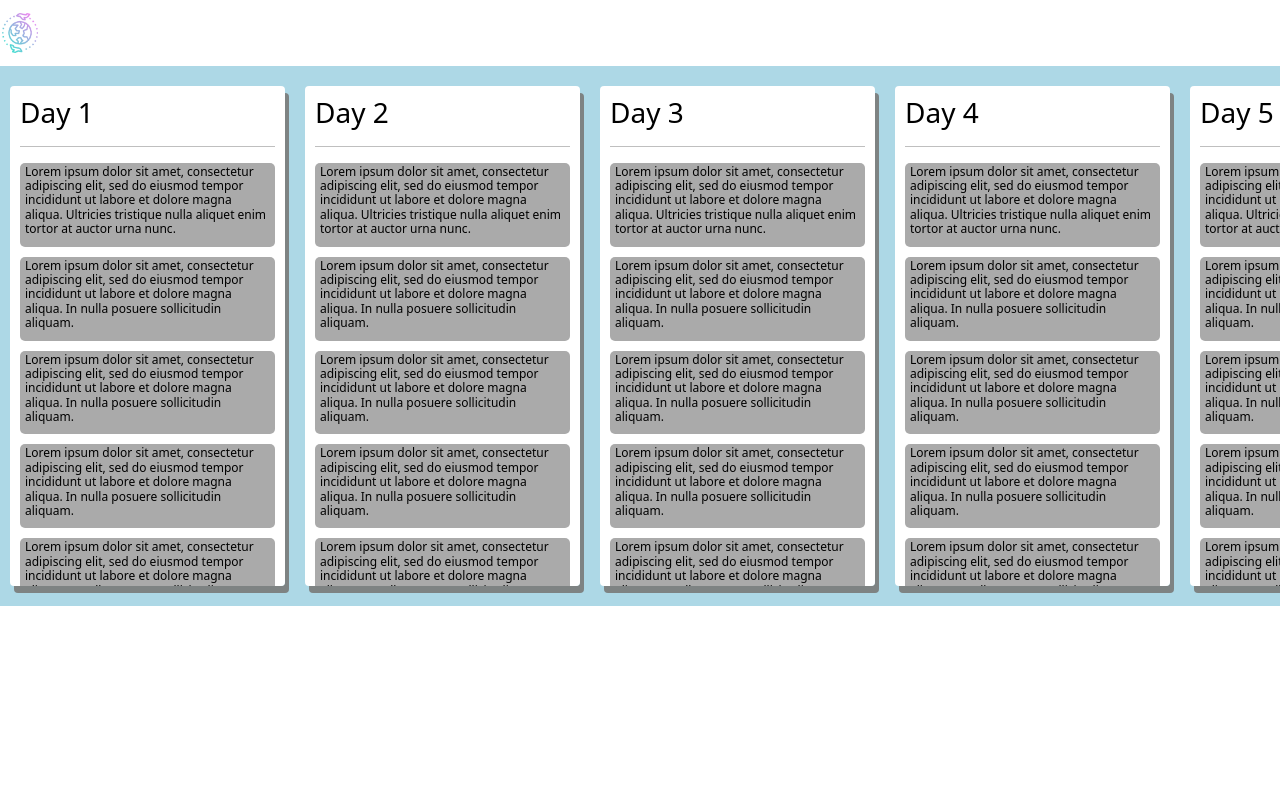
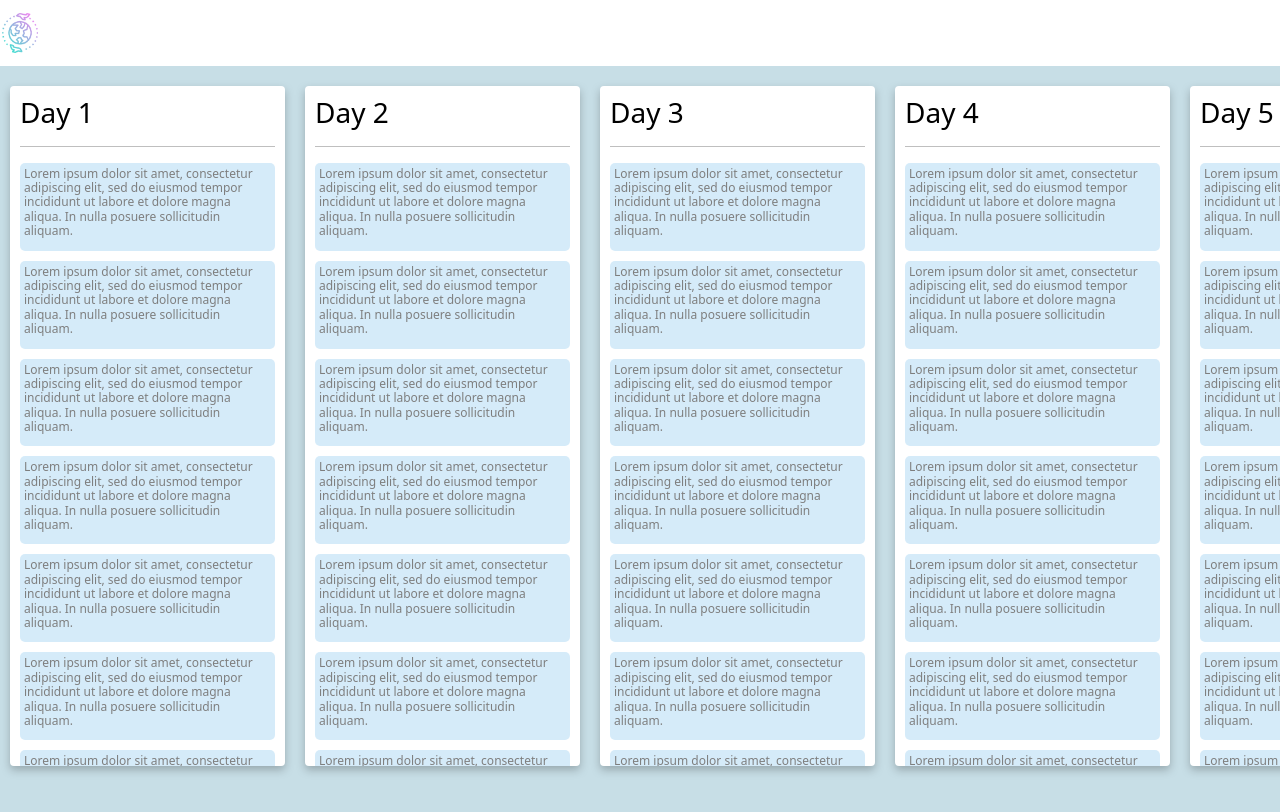
Before and after one commit to winnie-zhu/calhacks-wanderwise, a React (Vite) app in the folder frontend/: page /results in a window 1280 px wide. Shown: the top 812 px of the page. Built offline with nearby package versions, Linux system fonts and the light colour scheme.

Commit message:
what i have so far

```diff
--- /dev/null
+++ b/frontend/src/Components/DayCard.jsx
@@ -0,0 +1,26 @@
+import TextBlock from "./TextBlock";
+
+
+const filler_text =
+  "Lorem ipsum dolor sit amet, consectetur adipiscing elit, sed do eiusmod tempor incididunt ut labore et dolore magna aliqua. In nulla posuere sollicitudin aliquam.";
+const tempArr = [0, 1, 2, 3, 4, 5, 6, 7];
+function DayCard(props) {
+  return (
+    <div className="scroll-container">
+      <div className="day-itinerary">
+        <h1>Day {props.day}</h1>
+        <hr />
+        <div>
+          {tempArr.map((id) => {
+            return <TextBlock text={filler_text} category="airport" />;
+          })}
+        </div>
+        <div className="price">
+          <h2>Price: </h2>
+        </div>
+      </div>
+    </div>
+  );
+}
+
+export default DayCard;
--- /dev/null
+++ b/frontend/src/Components/TextBlock.css
@@ -0,0 +1,48 @@
+.activity {
+    background-color: #add0bb;
+    opacity: .5;
+}
+
+.activity :hover {
+    background-color: #68967b;
+}
+
+.food {
+    background-color: #ffe5d9;
+    opacity: .5;
+}
+
+.food :hover {
+    background-color: #d9b2a0;
+}
+
+
+.airport {
+    background-color: #acd8f4;
+    opacity: .5;
+}
+
+.airport :hover {
+    background-color: #749ab2;
+}
+
+.default {
+    background-color: #ced4da;
+    /* background-color: #4572a0; */
+    opacity: .5;
+}
+
+.default :hover {
+    background-color: #bac0c6;
+}
+
+.text-box {
+    cursor: pointer;
+	margin: 10px 0;
+	border-radius: 5px;
+}
+
+.text-content {
+    padding: 4px;
+    border-radius: 5px;
+}
--- /dev/null
+++ b/frontend/src/Components/TextBlock.jsx
@@ -0,0 +1,18 @@
+import "./TextBlock.css";
+
+const categories = ["activity", "food", "airport"];
+
+function TextBlock(props) {
+  //   const backgroundColor = color_map[props.type] || color_map["default"];
+
+  const color = categories.includes(props.category) ? props.category : "default";
+  return (
+    <div className={"text-box " + color}>
+      <div className="text-content">
+        <h2>{props.text}</h2>
+      </div>
+    </div>
+  );
+}
+
+export default TextBlock;
--- a/frontend/src/pages/Planning.jsx
+++ b/frontend/src/pages/Planning.jsx
@@ -18,7 +18,7 @@ function Planning() {
     setNumberOfDays(e.target.value);
   };
 
-  const handleSubmit = (e) => {
+  const handleSubmit = async (e) => {
     const data = {
       destination: destination,
       numberOfDays: numberOfDays,
@@ -27,22 +27,22 @@ function Planning() {
     console.log("clicked");
     console.log(data);
 
-    // // Make a POST request to your backend API
-    // fetch('/api/your-endpoint', {
-    //   method: 'POST',
-    //   headers: {
-    //     'Content-Type': 'application/json',
-    //   },
-    //   body: JSON.stringify(data),
-    // })
-    //   .then((response) => response.json())
-    //   .then((data) => {
-    //     console.log('Success:', data.message);
-    //     // setResponseMessage(data.message);
-    //   })
-    //   .catch((error) => {
-    //     console.error('Error:', error);
-    //   });
+    // Make a POST request to your backend API
+    fetch('/itinerary', {
+      method: 'POST',
+      headers: {
+        'Content-Type': 'application/json',
+      },
+      body: JSON.stringify(data),
+    })
+      .then((response) => response.json())
+      .then((data) => {
+        console.log('Success:', data.message);
+        // setResponseMessage(data.message);
+      })
+      .catch((error) => {
+        console.error('Error:', error);
+      });
   };
 
   return (
--- a/frontend/src/pages/Results.css
+++ b/frontend/src/pages/Results.css
@@ -3,32 +3,27 @@
 	flex-direction: row;
 	justify-content: flex-start;
 	width: 100%;
-	height: 100%;
-	background-color: lightblue;
+	height: 100vh;
+	background-color: rgb(199, 222, 230);
 	overflow-x: scroll;
 }
 
 .scroll-container {
 	display: flex;
 	flex-direction: column;
-	height: 500px;
+	height: 85vh;
 	width: 90%;
 	background-color: white;
 	min-width: 275px;
 	max-width: 300px;
 	margin: 20px 10px;
-	box-shadow: 4px 7px rgb(126, 131, 131);
+	/* box-shadow: 4px 7px rgb(126, 131, 131); */
+	filter: drop-shadow(0px 4px 4px rgba(11, 11, 11, 0.25));
 	overflow: auto;
 	border-radius: 4px;
 }
 
-.text-box {
-	border: 2px;
-	border-color: black;
-	margin: 10px 0;
-	padding: 2px 5px;
-	border-radius: 5px;
-}
+
 
 .day-itinerary {
 	height: 100%;
--- a/frontend/src/pages/Results.jsx
+++ b/frontend/src/pages/Results.jsx
@@ -1,25 +1,13 @@
 import NavigationBar from "../Components/NavigationBar";
 import "../App.css";
-import './Results.css';
+import "./Results.css";
 import { Component } from "react";
+import TextBlock from "../Components/TextBlock";
+import DayCard from "../Components/DayCard";
 
-class TextBlock extends Component {
-  render() {
-    let backgroundColor= "#AAAAAA";
-    if(this.props.type === "activity") {
-      backgroundColor = "#AA0000";
-    } else if(this.props.type === "food") {
-      backgroundColor = "#0000AA";
-    } else if(this.props.type === "airport") {
-      backgroundColor = "#00AA00";
-    }
-    return (
-      <div className="text-box" style={{backgroundColor: backgroundColor}}>
-        <h2>{this.props.text}</h2>
-      </div>
-    )
-  }
-}
+const filler_text =
+  "Lorem ipsum dolor sit amet, consectetur adipiscing elit, sed do eiusmod tempor incididunt ut labore et dolore magna aliqua. In nulla posuere sollicitudin aliquam.";
+const tempArr = [0, 1, 2, 3, 4, 5, 6, 7];
 
 class ScrollContainer extends Component {
   render() {
@@ -27,19 +15,16 @@ class ScrollContainer extends Component {
       <div className="scroll-container">
         <div className="day-itinerary">
           <h1>Day {this.props.day}</h1>
-        <hr/>
-        <TextBlock text={"Lorem ipsum dolor sit amet, consectetur adipiscing elit, sed do eiusmod tempor incididunt ut labore et dolore magna aliqua. Ultricies tristique nulla aliquet enim tortor at auctor urna nunc."}/>
-        <TextBlock text={"Lorem ipsum dolor sit amet, consectetur adipiscing elit, sed do eiusmod tempor incididunt ut labore et dolore magna aliqua. In nulla posuere sollicitudin aliquam."}/>
-        <TextBlock text={"Lorem ipsum dolor sit amet, consectetur adipiscing elit, sed do eiusmod tempor incididunt ut labore et dolore magna aliqua. In nulla posuere sollicitudin aliquam."}/>
-        <TextBlock text={"Lorem ipsum dolor sit amet, consectetur adipiscing elit, sed do eiusmod tempor incididunt ut labore et dolore magna aliqua. In nulla posuere sollicitudin aliquam."}/>
-        <TextBlock text={"Lorem ipsum dolor sit amet, consectetur adipiscing elit, sed do eiusmod tempor incididunt ut labore et dolore magna aliqua. In nulla posuere sollicitudin aliquam."}/>
-        <TextBlock text={"Lorem ipsum dolor sit amet, consectetur adipiscing elit, sed do eiusmod tempor incididunt ut labore et dolore magna aliqua. In nulla posuere sollicitudin aliquam."}/>
-        <TextBlock text={"Lorem ipsum dolor sit amet, consectetur adipiscing elit, sed do eiusmod tempor incididunt ut labore et dolore magna aliqua. Et aliquet incididunt tortor."}/>
+          <hr />
+          <div>
+            {tempArr.map((id) => {
+              return <TextBlock text={filler_text} category="airport" />;
+            })}
+          </div>
           <div className="price">
             <h2>Price: </h2>
           </div>
         </div>
-
       </div>
     );
   }
@@ -50,13 +35,9 @@ function Results() {
     <>
       <NavigationBar />
       <div className="page-container">
-      <ScrollContainer day={1}/>
-      <ScrollContainer day={2}/>
-      <ScrollContainer day={3}/>
-      <ScrollContainer day={4}/>
-      <ScrollContainer day={5}/>
-      <ScrollContainer day={6}/>
-      <ScrollContainer day={7}/>
+        {tempArr.map((id) => {
+          return <DayCard day={id + 1} />;
+        })}
       </div>
     </>
   );
```
Also changed, not shown: 2 other files (tests, documents, lock files or other folders). Lines whose indentation alone changed are shown as unchanged.
